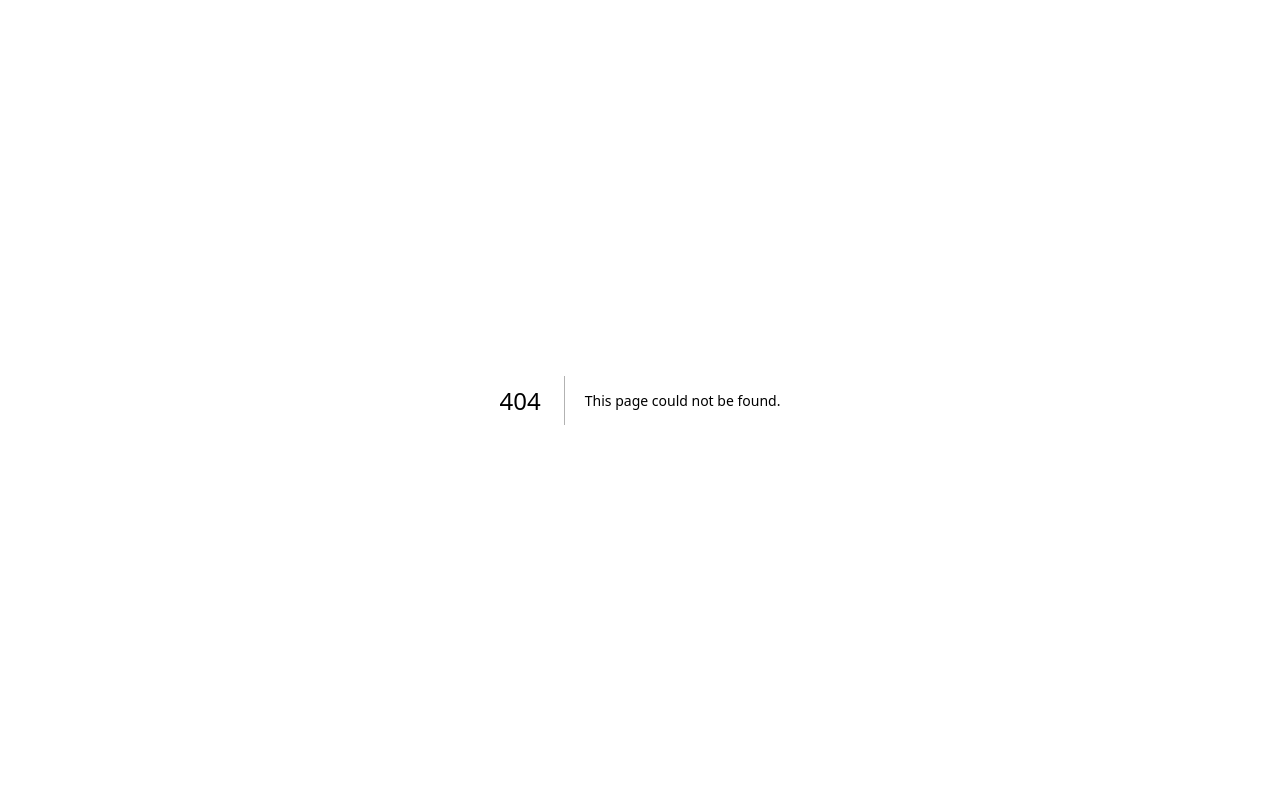
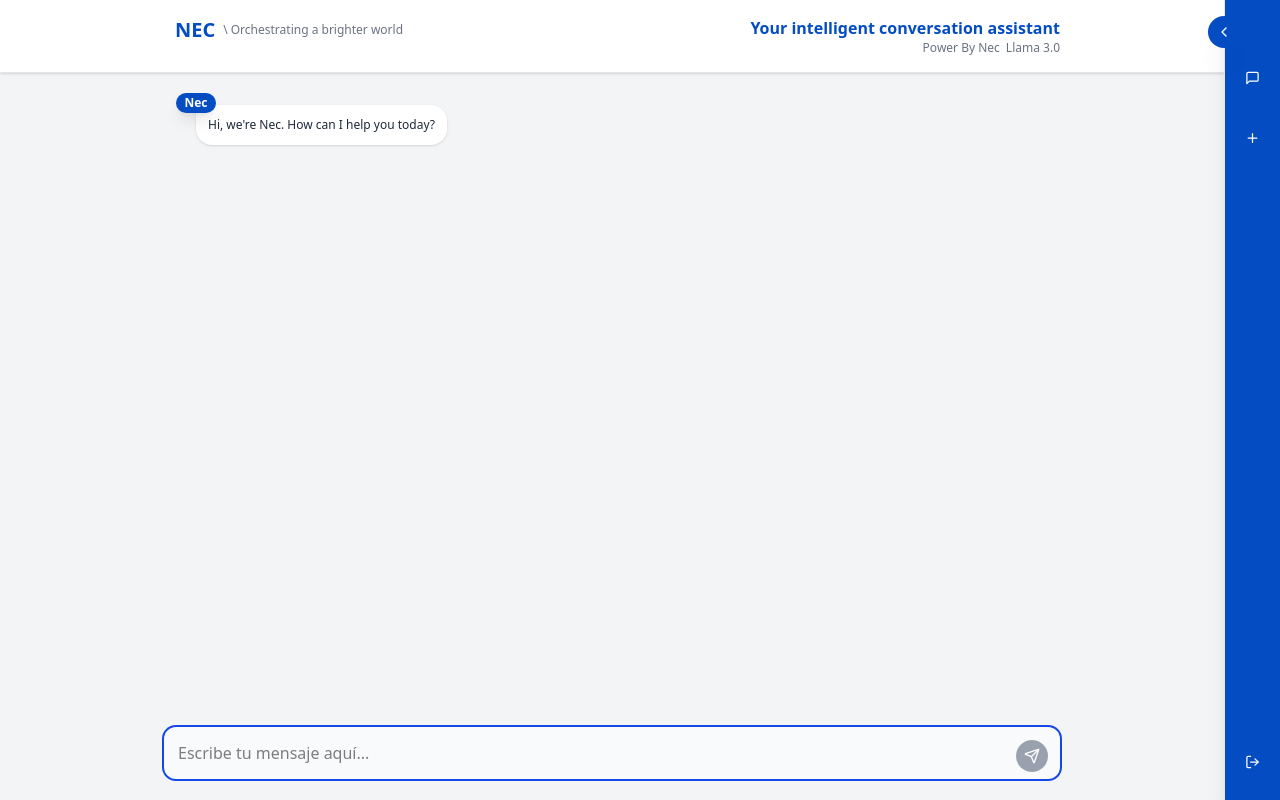
Before and after one commit to Didier19892025/llama, a Next.js app: page /didier/llama/dashboard/newChat in a window 1280 px wide. Before the commit this address had no page. Built offline with nearby package versions, Linux system fonts and the light colour scheme.

Commit message:
actualizar css

```diff
--- a/app/layout.tsx
+++ b/app/layout.tsx
@@ -4,7 +4,7 @@ import { FC, PropsWithChildren } from "react";
 
 
 export const metadata: Metadata = {
-  title: "Yama 1",
+  title: "NEC Llama 3.0",
 };
 
 
--- a/components/Chat.tsx
+++ b/components/Chat.tsx
@@ -1,9 +1,9 @@
-"use client"
+"use client";
 
 import { Send } from "lucide-react";
 import { useState, useEffect, useRef } from "react";
 
-// Definimos los tipos para TypeScript
+// Tipos para TypeScript
 interface Message {
     sender: 'user' | 'bot';
     content: string;
@@ -23,14 +23,13 @@ const Chat = () => {
         }
     ]);
     const [isLoading, setIsLoading] = useState(false);
+    const [isTyping, setIsTyping] = useState(false);
     const chatContainerRef = useRef<HTMLDivElement>(null);
     const textareaRef = useRef<HTMLTextAreaElement>(null);
 
-    // Función para comunicarse con nuestra API route (proxy)
+    // Función para obtener respuesta de la API
     const fetchAnswer = async (query: string): Promise<ApiResponse> => {
         try {
-            console.log("Intentando conexión con API route local");
-
             const response = await fetch(`${process.env.NEXT_PUBLIC_API_URL}/api`, {
                 method: "POST",
                 headers: {
@@ -42,23 +41,15 @@ const Chat = () => {
                 }),
             });
 
-            console.log("Respuesta recibida:", response);
-
             if (!response.ok) {
-                throw new Error(`Error HTTP: ${response.status} - ${response.statusText}`);
+                throw new Error(`Error HTTP: ${response.status}`);
             }
 
             const responseData = await response.json();
-            console.log("Datos recibidos en el cliente:", responseData);
-
-            // Manejar caso cuando la respuesta es un array
-            const data: ApiResponse = Array.isArray(responseData)
-                ? responseData[0]
-                : responseData;
-
+            const data: ApiResponse = Array.isArray(responseData) ? responseData[0] : responseData;
             return data;
         } catch (error) {
-            console.error("Error al intentar obtener respuesta de la API:", error);
+            console.error("Error API:", error);
             return {
                 status: 'bad',
                 answer: "Lo siento, no se pudo obtener una respuesta. Por favor, inténtalo de nuevo."
@@ -66,111 +57,100 @@ const Chat = () => {
         }
     };
 
+    // Efecto de tipeo
+    const typeMessage = async (text: string, delay = 20) => {
+        return new Promise<void>(async (resolve) => {
+            let typedText = '';
+            setIsTyping(true);
+
+            for (let i = 0; i < text.length; i++) {
+                typedText += text[i];
+                setMessages(prev => {
+                    const updated = [...prev];
+                    // Si ya hay un mensaje del bot escribiendo, reemplazar
+                    if (updated[updated.length - 1]?.sender === 'bot') {
+                        updated[updated.length - 1] = { sender: 'bot', content: typedText };
+                    } else {
+                        updated.push({ sender: 'bot', content: typedText });
+                    }
+                    return updated;
+                });
+                await new Promise(res => setTimeout(res, delay));
+            }
+
+            setIsTyping(false);
+            resolve();
+        });
+    };
+
     const handleSubmit = async (e: React.FormEvent) => {
         e.preventDefault();
         if (!prompt.trim()) return;
 
-        // Agregamos el mensaje del usuario
         const userMessage: Message = { sender: 'user', content: prompt };
-        setMessages(prevMessages => [...prevMessages, userMessage]);
+        setMessages(prev => [...prev, userMessage]);
 
-        // Guardamos el prompt y limpiamos el input
         const currentPrompt = prompt;
         setPrompt('');
-
-        // Indicamos que estamos cargando
         setIsLoading(true);
 
-        // Resetear altura del textarea
         if (textareaRef.current) {
             textareaRef.current.style.height = 'auto';
         }
 
         try {
-            // Llamamos a la API real
             const response = await fetchAnswer(currentPrompt);
 
-            // Agregamos la respuesta según el estado
-            let botMessage: Message;
-
+            let botReply: string;
             switch (response.status) {
                 case "good":
-                    botMessage = { sender: 'bot', content: response.answer };
+                    botReply = response.answer;
                     break;
                 case "bad":
-                    botMessage = {
-                        sender: 'bot',
-                        content: response.answer || "Lo siento, no pude procesar tu solicitud correctamente."
-                    };
+                    botReply = response.answer || "Lo siento, no pude procesar tu solicitud correctamente.";
                     break;
                 case "time_out":
-                    botMessage = {
-                        sender: 'bot',
-                        content: "Lo siento, la solicitud ha tardado demasiado tiempo. Por favor, inténtalo de nuevo."
-                    };
+                    botReply = "Lo siento, la solicitud ha tardado demasiado tiempo. Por favor, inténtalo de nuevo.";
                     break;
                 default:
-                    botMessage = {
-                        sender: 'bot',
-                        content: "Ha ocurrido un error inesperado. Por favor, inténtalo de nuevo."
-                    };
+                    botReply = "Ha ocurrido un error inesperado. Por favor, inténtalo de nuevo.";
             }
 
-            setMessages(prevMessages => [...prevMessages, botMessage]);
+            await typeMessage(botReply);
         } catch (error) {
-            console.error("Error en la solicitud:", error);
-            // Manejo de errores en el proceso
-            const errorMessage: Message = {
-                sender: 'bot',
-                content: "Lo siento, ha ocurrido un error al procesar tu solicitud. Por favor, inténtalo de nuevo."
-            };
-            setMessages(prevMessages => [...prevMessages, errorMessage]);
+            console.error("Error en el submit:", error);
+            await typeMessage("Lo siento, ha ocurrido un error al procesar tu solicitud.");
         } finally {
             setIsLoading(false);
-            // Aseguramos que el textarea mantiene el foco después de completar la operación
             setTimeout(() => {
-                if (textareaRef.current) {
-                    textareaRef.current.focus();
-                }
-            }, 3000);
+                textareaRef.current?.focus();
+            }, 300);
         }
     };
 
-    // Efecto para hacer scroll automáticamente al final cuando los mensajes cambian
+    // Scroll automático al final
     useEffect(() => {
         if (chatContainerRef.current) {
             chatContainerRef.current.scrollTop = chatContainerRef.current.scrollHeight;
         }
-        // Enfocar el textarea después de actualizar los mensajes
-        if (textareaRef.current) {
-            textareaRef.current.focus();
-        }
-    }, [messages]);
+    }, [messages, isTyping]);
 
-    // Efecto para asegurar el enfoque inicial cuando se carga el componente
     useEffect(() => {
-        if (textareaRef.current) {
-            textareaRef.current.focus();
-        }
+        textareaRef.current?.focus();
     }, []);
 
-    // Efecto para mantener el enfoque cuando el usuario interactúa con otras partes de la página
     useEffect(() => {
         const handleClick = () => {
             if (textareaRef.current && document.activeElement !== textareaRef.current) {
                 textareaRef.current.focus();
             }
         };
-
-        // Agregamos el evento al documento entero
         document.addEventListener('click', handleClick);
-
         return () => {
             document.removeEventListener('click', handleClick);
         };
     }, []);
 
-    // Función para ajustar automáticamente la altura del textarea
     const adjustTextareaHeight = (e: React.ChangeEvent<HTMLTextAreaElement>) => {
         const textarea = e.target;
         textarea.style.height = 'auto';
@@ -180,45 +160,36 @@ const Chat = () => {
 
     return (
         <div className="flex flex-col relative h-screen">
-            {/* Chat area */}
+            {/* Área del chat */}
             <div className="flex-1 p-4">
                 <div
                     ref={chatContainerRef}
                     className="max-w-4xl p-4 mx-auto space-y-6 max-h-[calc(100vh-180px)] overflow-y-auto scrollbar-hide"
-                    style={{
-                        scrollbarWidth: 'none', /* Firefox */
-                        msOverflowStyle: 'none', /* IE and Edge */
-                        WebkitOverflowScrolling: 'touch'
-                    }}
+                    style={{ scrollbarWidth: 'none', msOverflowStyle: 'none', WebkitOverflowScrolling: 'touch' }}
                 >
-                    {/* Messages */}
                     {messages.map((message, index) => (
                         <div
                             key={index}
                             className={`flex px-4 ${message.sender === 'user' ? 'justify-end' : 'justify-start'}`}
                         >
                             <div
-                                className={`max-w-[75%]  flex flex-wrap p-3 rounded-2xl shadow-sm ${message.sender === 'user'
+                                className={`max-w-[75%] flex flex-wrap p-3 rounded-2xl shadow-sm ${message.sender === 'user'
                                         ? 'bg-white text-white rounded-tr-none'
                                         : 'bg-white text-white rounded-tl-none'
                                     }`}
-                                style={{
-                                    wordBreak: 'break-word',
-                                    overflow: 'visible'
-                                }}
+                                style={{ wordBreak: 'break-word', overflow: 'visible' }}
                             >
                                 <div className="flex relative gap-3 items-start w-full">
                                     {message.sender === 'bot' && (
-                                       <div className=" shadow-lg absolute -top-6 -left-8 h-5 w-10 text-xs bg-custom-blue rounded-full flex items-center justify-center text-white font-bold">
-                                       Nec
-                                     </div>
-
+                                        <div className="shadow-lg absolute -top-6 -left-8 h-5 w-10 text-xs bg-custom-blue rounded-full flex items-center justify-center text-white font-bold">
+                                            Nec
+                                        </div>
                                     )}
-                                    <div className={`${message.sender === 'user' ? 'text-gray-800 text-xs' : 'text-gray-800 text-xs'} flex-grow whitespace-pre-wrap`}>
+                                    <div className="text-gray-800 text-xs flex-grow whitespace-pre-wrap">
                                         {message.content}
                                     </div>
                                     {message.sender === 'user' && (
-                                        <div className=" shadow-lg absolute -top-6 -right-6 flex-shrink-0 h-5 w-5 text-xs bg-custom-blue rounded-full flex items-center justify-center text-white font-bold">
+                                        <div className="shadow-lg absolute -top-6 -right-6 h-5 w-5 text-xs bg-custom-blue rounded-full flex items-center justify-center text-white font-bold">
                                             D
                                         </div>
                                     )}
@@ -227,14 +198,10 @@ const Chat = () => {
                         </div>
                     ))}
 
-                    {/* Indicador de carga */}
-                    {isLoading && (
+
+                    {isTyping && (
                         <div className="flex justify-start">
-                            <div className="max-w-3xl p-3 rounded-2xl shadow-sm bg-white rounded-tl-none">
                                 <div className="flex gap-3 items-center">
-                                    <div className="flex-shrink-0 h-6 w-10 bg-custom-blue rounded-full flex items-center justify-center text-white font-bold">
-                                        Nec
-                                    </div>
                                     <div className="text-gray-800 text-xs">
                                         <span className="flex items-center">
                                             <span className="h-2 w-2 bg-custom-blue rounded-full animate-pulse mr-1"></span>
@@ -242,14 +209,13 @@ const Chat = () => {
                                             <span className="h-2 w-2 bg-custom-blue rounded-full animate-pulse" style={{ animationDelay: '0.4s' }}></span>
                                         </span>
                                     </div>
-                                </div>
                             </div>
                         </div>
                     )}
                 </div>
             </div>
 
-            {/* Input area */}
+            {/* Área de entrada */}
             <div className="mb-10 absolute bottom-12 left-0 w-full">
                 <div className="max-w-4xl mx-auto">
                     <form onSubmit={handleSubmit} className="relative">
--- a/components/Header.tsx
+++ b/components/Header.tsx
@@ -1,4 +1,3 @@
-// import Logo from "@/src/ui/Logo"
 
 import Logo from "@/src/ui/Logo"
 
--- a/components/Login.tsx
+++ b/components/Login.tsx
@@ -28,22 +28,18 @@ const Login = () => {
         setIsLoading(true);
 
         try {
-            const response = await fetch(`${process.env.NEXT_PUBLIC_API_URL}/login`, {
+            console.log("Intentando conexión con API de jhonathan");
+
+            const response = await fetch("http://192.168.2.47:5000/login", {
                 method: 'POST',
                 headers: {
                     'Content-Type': 'application/json',
                 },
                 body: JSON.stringify(data),
             });
-            console.log('Login response py:', response)
-
 
             const result = await response.json();
-            console.log('Login response py:', result);
-
-            if (!response.ok) {
-                throw new Error(result.error || 'Login failed');
-            }
+            console.log('result:', result);
 
             // Success message
             Swal.fire({
@@ -54,16 +50,11 @@ const Login = () => {
                 showConfirmButton: false,
             });
 
-            // You can store token and redirect here
-            // localStorage.setItem('token', result.token);
-            // router.push('/dashboard');
-
         } catch (error) {
             console.error('Login error:', error);
             Swal.fire({
                 icon: 'error',
                 title: 'Oops...',
-                text: 'Something went wrong!',
                 timer: 3000,
                 showConfirmButton: false,
             });
@@ -71,6 +62,7 @@ const Login = () => {
             setIsLoading(false);
         }
     };
+
     return (
         <div className="flex min-h-screen items-center justify-center bg-gradient-to-br from-purple-50 to-white py-12 px-4 sm:px-6 lg:px-8">
             <div className="w-full max-w-[400px] space-y-8 bg-white p-8 rounded-xl shadow-lg">
--- a/next.config.ts
+++ b/next.config.ts
@@ -1,6 +1,6 @@
 /** @type {import('next').NextConfig} */
 const nextConfig = {
-  // basePath: '/didier/llama',
+  basePath: '/didier/llama',
 };
 
 module.exports = nextConfig;
--- a/src/ui/Logo.tsx
+++ b/src/ui/Logo.tsx
@@ -1,16 +1,10 @@
-// Archivo: src/ui/Logo.jsx
-import Image from "next/image";
-
 const Logo = () => {
     return (
-            <Image
-                src="/logo_nec.svg" // Ruta relativa a la carpeta public
-                alt="Logo nec"
-                priority
-                fill
-                style={{ objectFit: 'contain' }}
-            />
+      <div className="flex gap-2 items-center justify-center">
+        <h2 className=" font-bold text-custom-blue text-xl">NEC</h2>
+        <p className="text-gray-500 text-xs">\ Orchestrating a brighter world</p>
+      </div>
     );
-};
+  };
 
-export default Logo;
+  export default Logo;
```
Also changed, not shown: public/image.png (added), public/logo.svg (renamed from public/logo_nec.svg).
